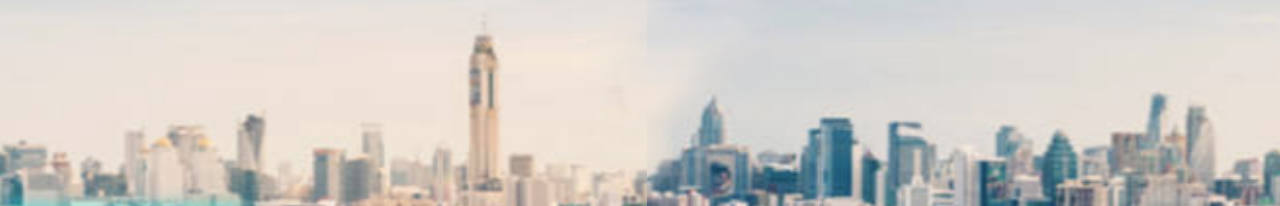
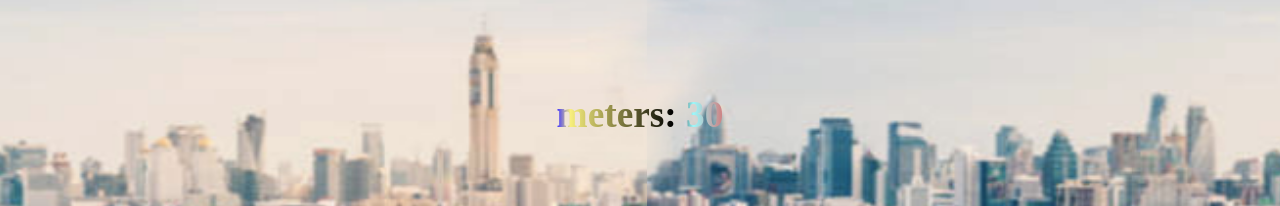
Before and after one commit to MaximYushtein/cars-, a plain HTML site: page index.html in a window 1280 px wide. Shown: the part 204-410 px from the top of the page. Drawn offline with Linux system fonts and the light colour scheme.

Commit message:
Add files via upload

```diff
--- a/index.html
+++ b/index.html
@@ -22,12 +22,15 @@ src="road.jpg"
         src="road.jpg"
         alt="">
         <img id="dubai" src="" alt="">
-    <h1>car races</h1>
+    <h1 >car races</h1>
+    <div>
+        <h2 id="title">meters:0</h2>
+    </div>
     <img class="sportcar" id="car"
         src="https://purepng.com/public/uploads/large/purepng.com-mclaren-675lt-white-carcarvehicletransportmclaren-961524658141tsekc.png"
         alt="">
     <img class="sportcar" id="bmw" src="bmw.i8.png" alt="">
     <script src="script.js"></script>
 </body>
-<!-- Найти еще одну картинку для фона игры -->
+
 </html>
--- a/script.js
+++ b/script.js
@@ -1,15 +1,17 @@
-let speed  = 0
-let bmwspeed =0
-let bg=document.getElementById("bg")
-let bgspeed=0
-let sportcars=document.getElementsByClassName("sportcar")
-
-document.body.onkeydown=function(event){
-  if(speed<(window.innerWidth-259) && event.keyCode==32 ){
-       speed=speed +20
+let speed = 0
+let stopmeters
+let bmwspeed = 0
+let bg = document.getElementById("bg")
+let bgspeed = 0
+let sportcars = document.getElementsByClassName("sportcar")
+let meters = 0
+let title = document.getElementById("title")
+document.body.onkeydown = function (event) {
+  if (speed < (window.innerWidth - 259) && event.keyCode == 32 && sportcars[0].className.includes("neon")) {
+    speed = speed + 20
   }
-  if(bmwspeed<(window.innerWidth-259)  && event.keyCode==38){
-bmwspeed=bmwspeed +18
+  if (bmwspeed < (window.innerWidth - 259) && event.keyCode == 38 && sportcars[1].className.includes("neon")) {
+    bmwspeed = bmwspeed + 18
   }
   console.log(event.keyCode)
   //   let car =document.getElementById("car")
@@ -18,21 +20,41 @@ bmwspeed=bmwspeed +18
   //   let bmw =document.getElementById("bmw")
   //   bmw.style.left=speed+"px"
 }
-setInterval(function(){
-if(speed>30){
-  speed=speed-10
+setInterval(function () {
+  if (speed > 30) {
+    speed = speed - 10
 
   }
-if(bmwspeed>30){
-  bmwspeed=bmwspeed-10
+  if (bmwspeed > 30) {
+    bmwspeed = bmwspeed - 10
   }
-  let car =document.getElementById("car")
-  car.style.left=speed+"px"
-let bmw =document.getElementById("bmw")
-bmw.style.left=bmwspeed+"px"
-},100)
-setInterval(function(){
-sportcars[Math.floor(Math.random()*2)].classList.add("neon")
-},1000)
-// 1. Найти картинку финиша
-// 2. Запрограммировать BMW
+  console.log(speed,bmwspeed);
+  let car = document.getElementById("car")
+  car.style.left = speed + "px"
+  let bmw = document.getElementById("bmw")
+  bmw.style.left = bmwspeed + "px"
+}, 100)
+setInterval(function () {
+  sportcars[0].className = "sportcar"
+  sportcars[1].className = "sportcar"
+  sportcars[Math.floor(Math.random() * 2)].classList.add("neon")
+
+}, 1000)
+setTimeout(function () {
+  stopmeters = setInterval(function () {
+    meters = meters + 1
+
+    title.innerHTML = "meters: " + meters
+    if (meters == 150) {
+
+      clearInterval(stopmeters)
+      if(speed>bmwspeed){
+        title.innerHTML="mclaren wins "
+      }
+      else{
+        title.innerHTML="bmw wins "
+      }
+    }
+  }, 100)
+}, 2000)
+// Сделать тег h2
--- a/style.css
+++ b/style.css
@@ -50,6 +50,17 @@ body {
   background-size:200%;
     animation:5s infinite colors;
   }
+ h2{
+  animation:5s infinite colors;
+  background: rgb(61,49,255);
+  background: linear-gradient(90deg, rgba(61,49,255,1) 0%, rgba(255,250,36,0.5088410364145659) 4%, rgba(0,0,0,1) 35%, rgba(156,248,251,1) 41%, rgba(255,17,17,1) 58%, rgba(216,0,255,0.68531162464986) 76%, rgba(0,3,255,0.5648634453781513) 87%, rgba(0,212,255,1) 100%);
+  display: inline-block;
+  background-clip: text;
+   -webkit-background-clip: text;
+    color: transparent;
+    background-size:200%;
+    font-size:37.32px ;
+  }
 
   @keyframes colors{
     0%{
```
Lines whose indentation alone changed are shown as unchanged.
